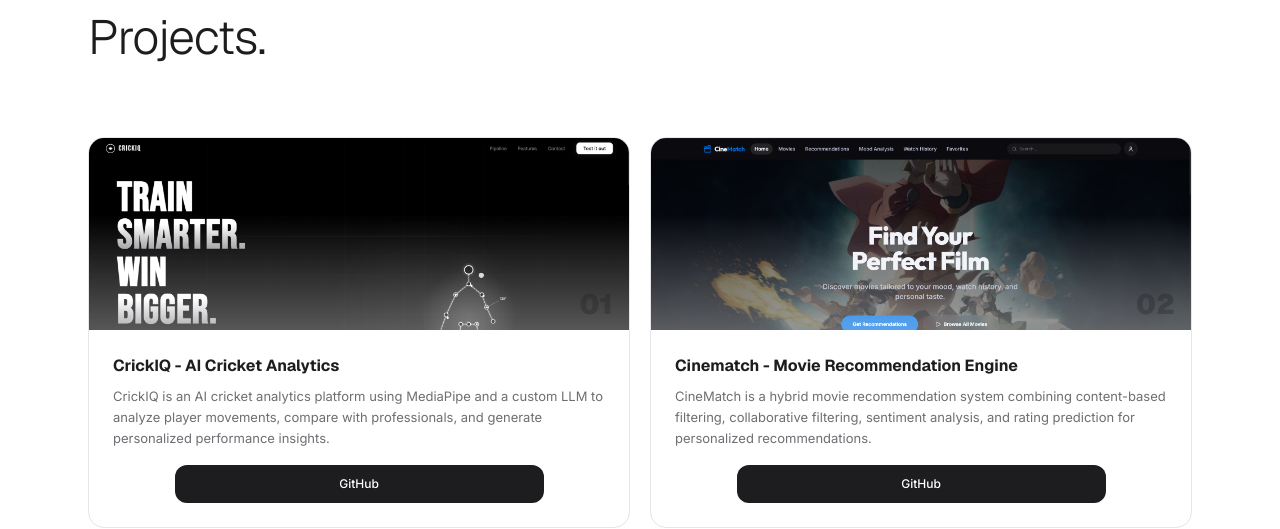
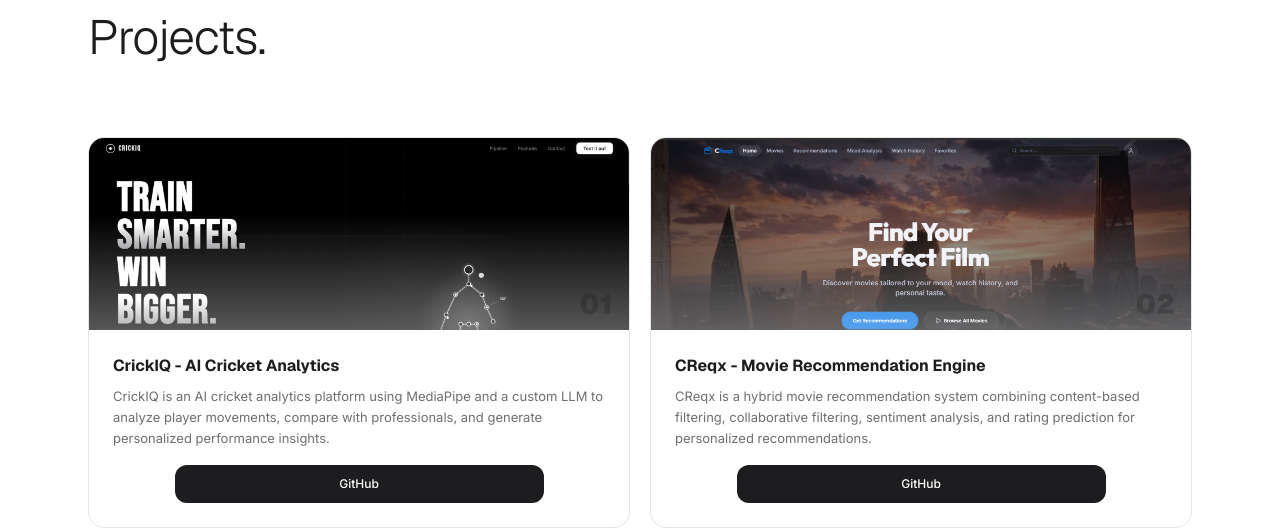
Before and after one commit to rohan-ak43/Portfolio, a React (Vite) app in the folder Frontend/: page / in a window 1280 px wide. Shown: the part 3140-3669 px from the top of the page. Built offline with nearby package versions, Linux system fonts and the light colour scheme.

Commit message:
Chnaged cinematch to creqx

```diff
--- a/Frontend/src/App.tsx
+++ b/Frontend/src/App.tsx
@@ -38,14 +38,14 @@
         github: 'https://github.com/rohan-ak43/Cricket-Analytics-',
     },
     {
-        title: 'Cinematch - Movie Recommendation Engine',
+        title: 'CReqx - Movie Recommendation Engine',
         description:
-            'CineMatch is a hybrid movie recommendation system combining content-based filtering, collaborative filtering, sentiment analysis, and rating prediction for personalized recommendations.',
+            'CReqx is a hybrid movie recommendation system combining content-based filtering, collaborative filtering, sentiment analysis, and rating prediction for personalized recommendations.',
         tags: ['Python', 'PyTorch', 'FastAPI', 'PostgreSQL'],
         accent: '#071515',
-        img: 'Cinematch.png',
+        img: 'CReqx.png',
         imgAlt: 'Cinema theater interior',
-        github: 'https://github.com/rohan-ak43/Cinematch',
+        github: 'https://github.com/rohan-ak43/CReqx',
     },
     {
         title: 'RemoRehab - Remote Rehabilitation Platform',
```
Also changed, not shown: Frontend/public/CReqx.png (added).
